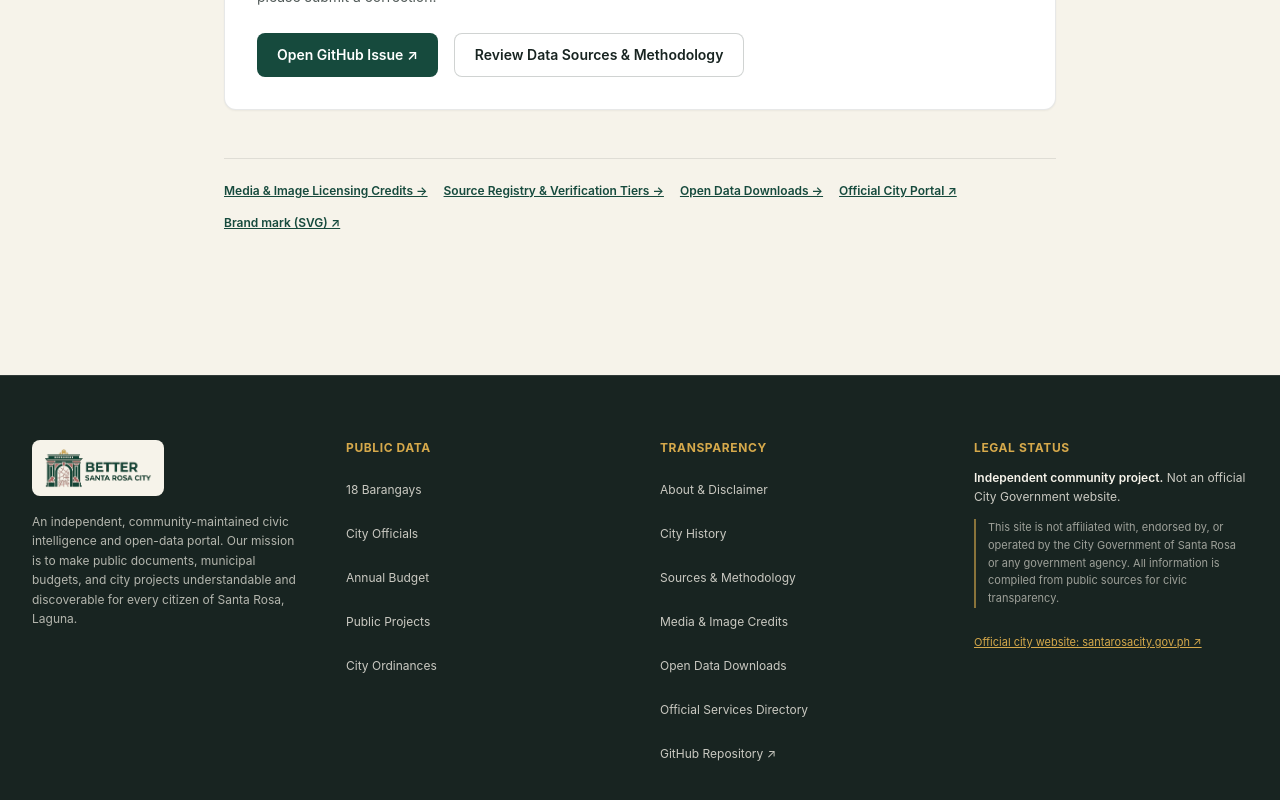
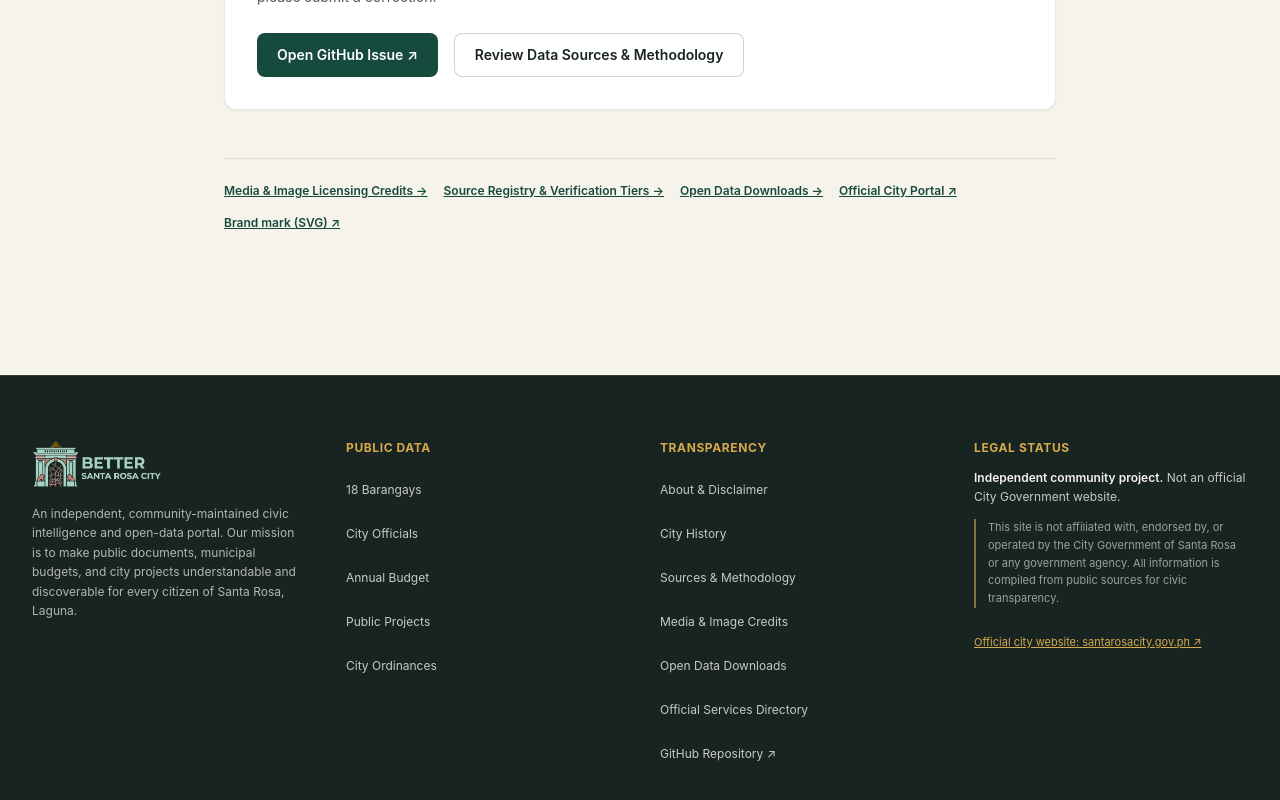
Before and after one commit to jericizon/bettersantarosacity, a Nuxt app: page /about in a window 1280 px wide. Shown: the part 1204-2004 px from the top of the page. Built offline with nearby package versions, Linux system fonts and the light colour scheme.

Commit message:
feat(footer): invert wordmark with CSS instead of parchment chip

```diff
--- a/components/civic/CivicFooter.vue
+++ b/components/civic/CivicFooter.vue
@@ -9,17 +9,15 @@ const linkClass = 'flex items-center min-h-11 hover:text-white rounded-sm focus-
       <div class="grid grid-cols-1 sm:grid-cols-2 lg:grid-cols-4 gap-10">
         <!-- Brand & Mission -->
         <div class="space-y-4">
-          <!-- Dark-green wordmark needs the parchment chip to stay legible on
-               the charcoal footer; the lockup already carries the site name. -->
-          <div class="inline-flex items-center rounded-lg bg-parchment px-3 py-2">
+          <!-- Same wordmark as the header, inverted for the dark footer:
+               invert + hue-rotate flips lightness while keeping brand hues. -->
           <img
             src="/images/bettersantarosa-logo.png"
             alt="Better Santa Rosa City"
             width="477"
             height="176"
-              class="h-10 w-auto object-contain"
+            class="h-12 w-auto object-contain invert hue-rotate-180"
           >
-          </div>
           <p class="text-xs text-parchment/70 leading-relaxed">
             An independent, community-maintained civic intelligence and open-data portal. Our mission is to make public documents, municipal budgets, and city projects understandable and discoverable for every citizen of Santa Rosa, Laguna.
           </p>
```
Lines whose indentation alone changed are shown as unchanged.
